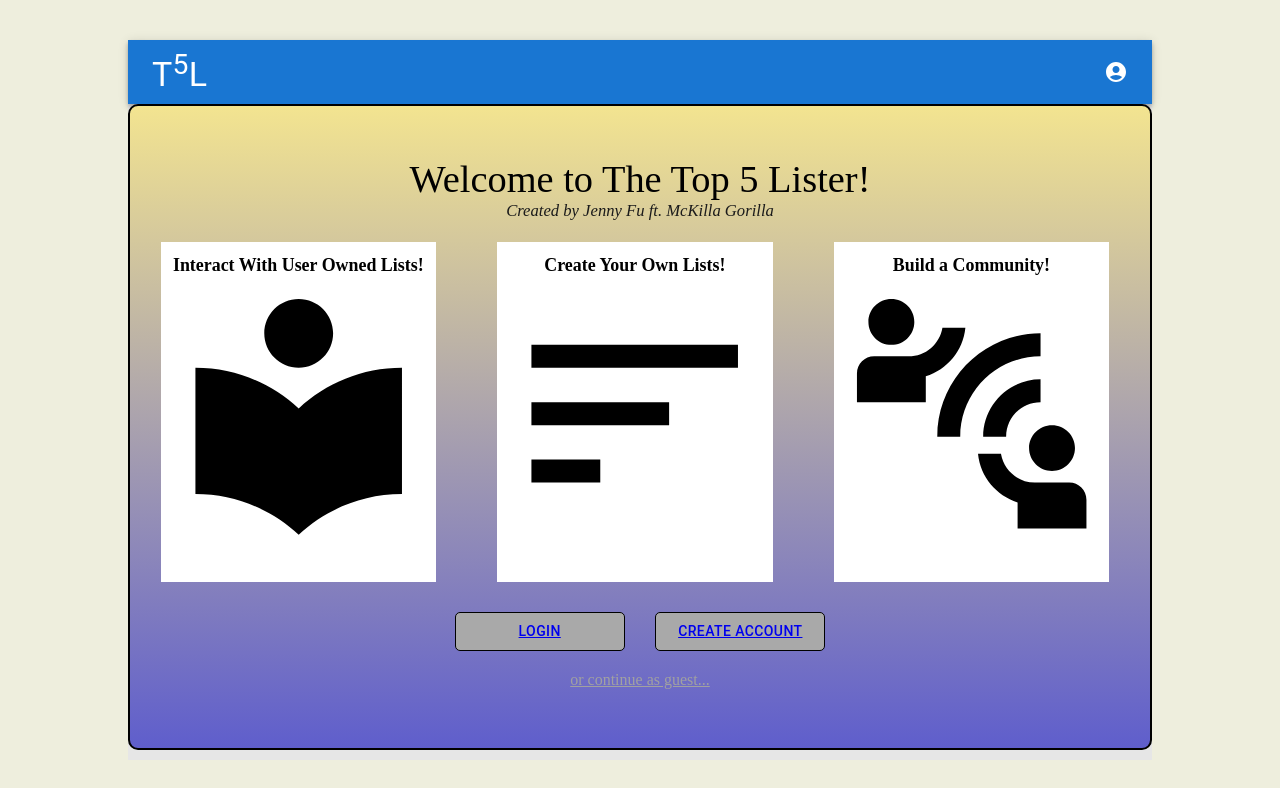
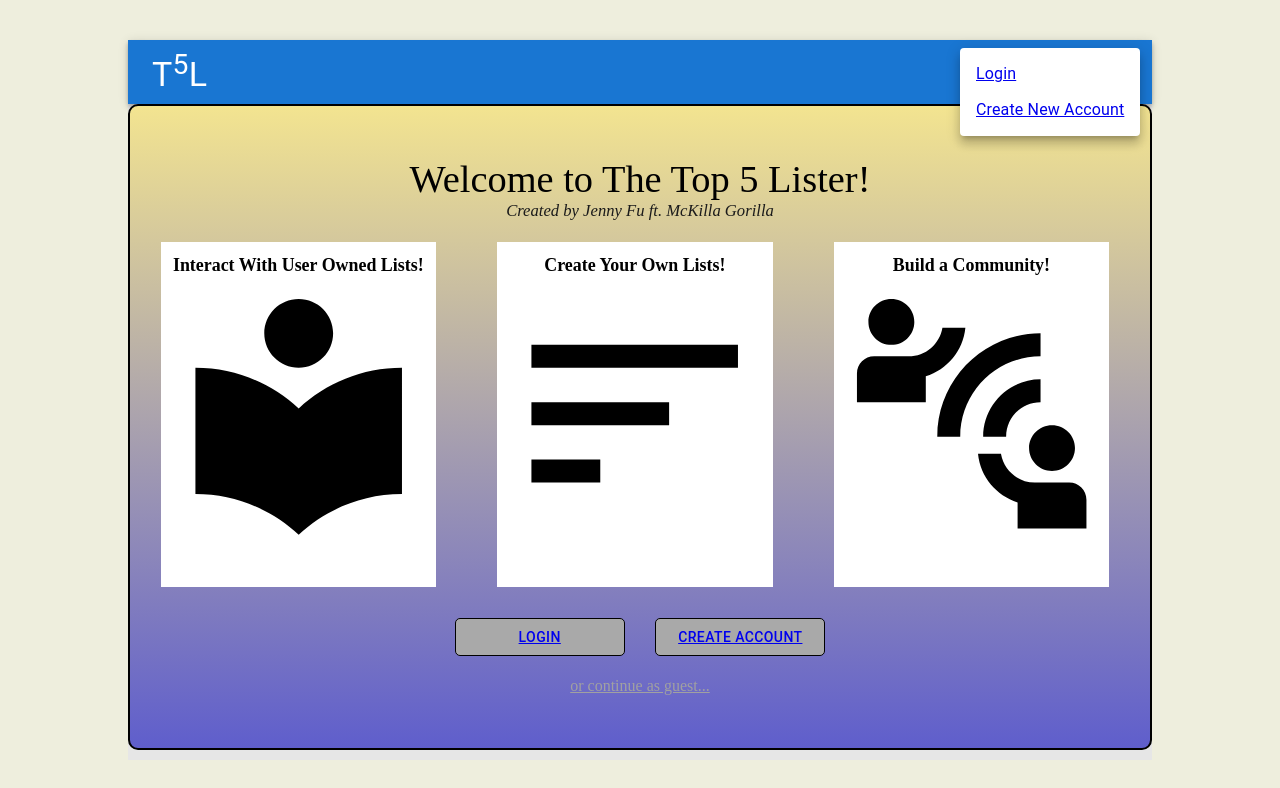
Before and after one commit to jenny-fu/top5, a React (Create React App) app in the folder client/: page / in a window 1280 px wide. Both pictures are taken after a click on the button "account of current user". Shown: the top 788 px of the page. Built offline with nearby package versions, Linux system fonts and the light colour scheme.

Commit message:
changed back account menu

```diff
--- a/client/src/App.css
+++ b/client/src/App.css
@@ -78,7 +78,7 @@ body {
 .info-banner{
   background-color: white;
   width: 27%;
-  height: 63%;
+  height: 64%;
   margin: 3%;
   margin-top: 2%;
   float: left;
--- a/client/src/components/AppBanner.js
+++ b/client/src/components/AppBanner.js
@@ -33,26 +33,26 @@ export default function AppBanner() {
     }
 
     const menuId = 'primary-search-account-menu';
-    // const loggedOutMenu = (
-    //     <Menu
-    //         anchorEl={anchorEl}
-    //         anchorOrigin={{
-    //             vertical: 'top',
-    //             horizontal: 'right',
-    //         }}
-    //         id={menuId}
-    //         keepMounted
-    //         transformOrigin={{
-    //             vertical: 'top',
-    //             horizontal: 'right',
-    //         }}
-    //         open={isMenuOpen}
-    //         onClose={handleMenuClose}
-    //     >
-    //         <MenuItem onClick={handleMenuClose}><Link to='/login/'>Login</Link></MenuItem>
-    //         <MenuItem onClick={handleMenuClose}><Link to='/register/'>Create New Account</Link></MenuItem>
-    //     </Menu>
-    // );
+    const loggedOutMenu = (
+        <Menu
+            anchorEl={anchorEl}
+            anchorOrigin={{
+                vertical: 'top',
+                horizontal: 'right',
+            }}
+            id={menuId}
+            keepMounted
+            transformOrigin={{
+                vertical: 'top',
+                horizontal: 'right',
+            }}
+            open={isMenuOpen}
+            onClose={handleMenuClose}
+        >
+            <MenuItem onClick={handleMenuClose}><Link to='/login/'>Login</Link></MenuItem>
+            <MenuItem onClick={handleMenuClose}><Link to='/register/'>Create New Account</Link></MenuItem>
+        </Menu>
+    );
     const loggedInMenu =
         <Menu
             anchorEl={anchorEl}
@@ -73,7 +73,7 @@ export default function AppBanner() {
         </Menu>
 
     let editToolbar = "";
-    let menu = null;
+    let menu = loggedOutMenu;
     if (auth.loggedIn) {
         menu = loggedInMenu;
         // if (store.currentList) {
```
